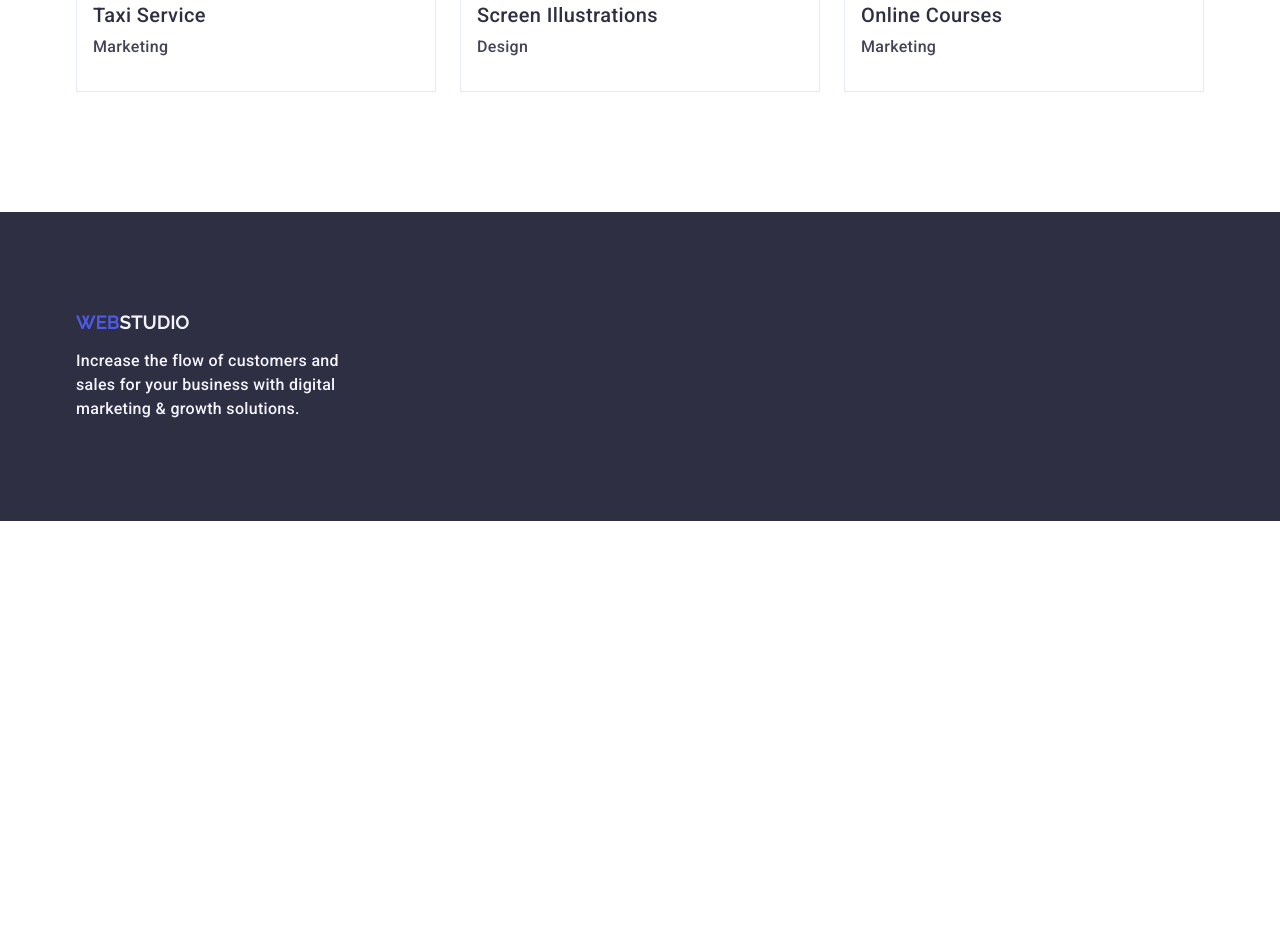
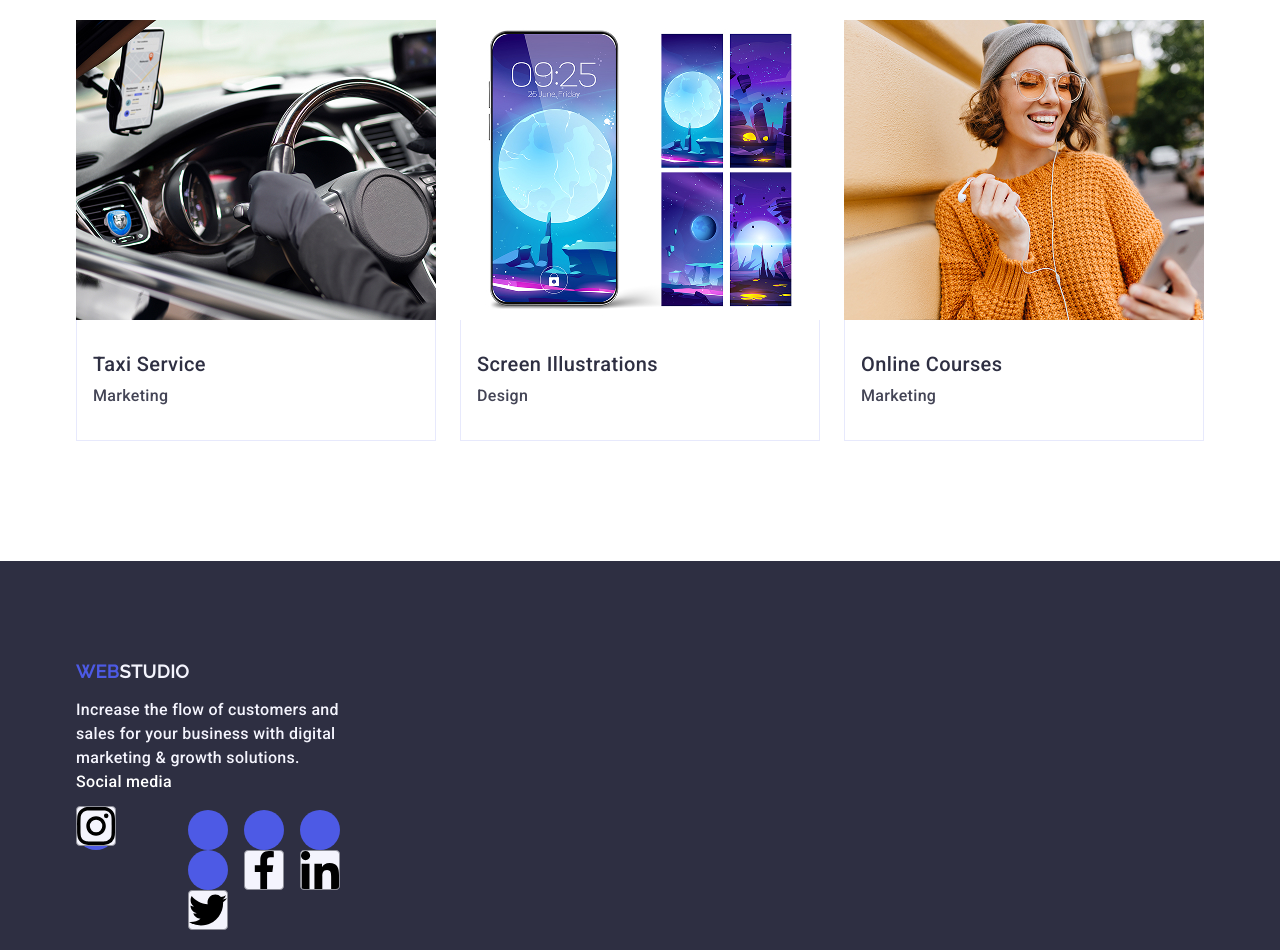
Before and after one commit to Reck1essness/goit-markup-hw-04, a plain HTML site: page index.html in a window 1280 px wide. Shown: the part 2633-3583 px from the top of the page. Before the commit the page ends 3154 px from the top, so only its background shows below. Drawn offline with nearby package versions, Linux system fonts and the light colour scheme.

Commit message:
commit message

```diff
--- a/css/styles.css
+++ b/css/styles.css
@@ -175,7 +175,7 @@ body {
     border: none;
     border-radius: 4px;
     cursor: pointer;
-    transition: 250ms cubic-bezier(0.4, 0, 0.2, 1);
+    transition: background-color 250ms cubic-bezier(0.4, 0, 0.2, 1);
 }
 
 .section-one-button:hover {
@@ -274,6 +274,12 @@ body {
     margin-bottom: 72px;
 }
 
+.list-social-three {
+    display: flex;
+    justify-content: center;
+    gap: 24px;
+}
+
 .sec-three-worker {
     padding: 32px 0;
 }
@@ -282,6 +288,9 @@ body {
     background-color:  #FFFFFF;
     width: calc((100% - 72px) / 4);
     border-radius: 0px 0px 4px 4px;
+    box-shadow: 0px 1px 6px rgba(46, 47, 66, 0.08),
+        0px 1px 1px rgba(46, 47, 66, 0.16),
+        0px 2px 1px rgba(46, 47, 66, 0.08);
 }
 
 .section-three-list-item-title {
@@ -381,3 +390,44 @@ body {
     letter-spacing: 0.02em;
     width: 264px;
 }
+.container-footer {
+    display: flex;
+    align-items: baseline;
+}
+
+.footer-div-a-p {
+    margin-right: 120px;
+
+}
+
+.footer-social {
+    font-weight: 500;
+    font-size: 16px;
+    line-height: 1.5;
+    letter-spacing: 0.02em;
+    color: #FFFFFF;
+    margin-bottom: 16px;
+}
+
+.list-social {
+    display: flex;
+    gap: 16px;
+
+}
+
+.link-footer {
+    width: 40px;
+    height: 40px;
+
+}
+
+.social-link-footer {
+    width: 100%;
+    height: 100%;
+    background-color: #4d5ae5;
+    border-radius: 50%;
+    display: flex;
+    align-items: center;
+    justify-content: center;
+
+}
--- a/index.html
+++ b/index.html
@@ -138,15 +138,22 @@
                 <p class="section-three-list-item-p">Product Designer</p>
                 <ul class="list-social-three">
                   <li class="social-icon">
+                    <a class="social-link-three" href="www.instagramm.com" target="_blank">
                     <svg class="icon" width="16" height="16">
                       <use href="./images/icons.svg#icon-instagram"></use>
                     </svg>
+                  </li>
+                  <li>
                     <svg class="icon" width="16" height="16">
                       <use href="./images/icons.svg#icon-twitter"></use>
                     </svg>
+                  </li>
+                  <li>
                     <svg class="icon" width="16" height="16">
                       <use href="./images/icons.svg#icon-facebook"></use>
                     </svg>
+                  </li>
+                  <li>
                     <svg class="icon" width="16" height="16">
                       <use href="./images/icons.svg#icon-linkedin"></use>
                     </svg>
@@ -235,8 +242,10 @@
         </div>
       </section>
     </main>
+
     <footer class="footer">
       <div class="container container-footer">
+        <div class="footer-div-a-p">
         <a href="./index.html" class="footer-link"
           >Web<span class="footer-link-second">Studio</span></a
         >
@@ -244,6 +253,36 @@
           Increase the flow of customers and sales for your business with
           digital marketing & growth solutions.
         </p>
+        <div>
+          <p class="footer-social">Social media</p>
+          <ul class="list-social">
+             <li class="link-footer">
+              <a class="social-link-footer" href="www.instagramm.com" target="_blank">
+                    <svg class="icon" width="16" height="16">
+                      <use href="./images/icons.svg#icon-instagram"></use>
+                    </svg>
+             </li>
+             <li class="link-footer">
+              <a class="social-link-footer" href="www.twitter.com" target="_blank"></a>
+               <svg class="icon" width="16" height="16">
+                      <use href="./images/icons.svg#icon-twitter"></use>
+                    </svg>
+             </li>
+             <li class="link-footer">
+              <a class="social-link-footer" href="www.facebook.com" target="_blank"></a>
+               <svg class="icon" width="16" height="16">
+                      <use href="./images/icons.svg#icon-facebook"></use>
+                    </svg>
+             </li>
+             <li class="link-footer">
+              <a class="social-link-footer" href="www.linkedin.com" target="_blank"></a>
+               <svg class="icon" width="16" height="16">
+                      <use href="./images/icons.svg#icon-linkedin"></use>
+                    </svg>
+             </li>
+          </ul>
+        </div>
+        </div>
       </div>
     </footer>
   </body>
```
